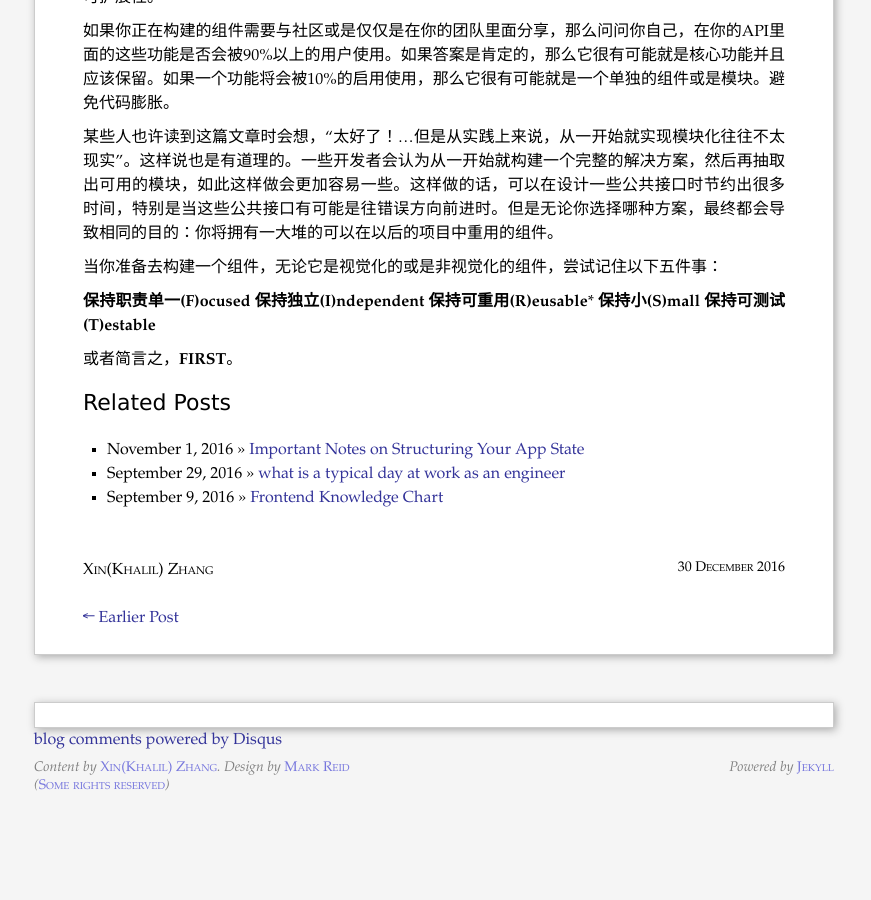
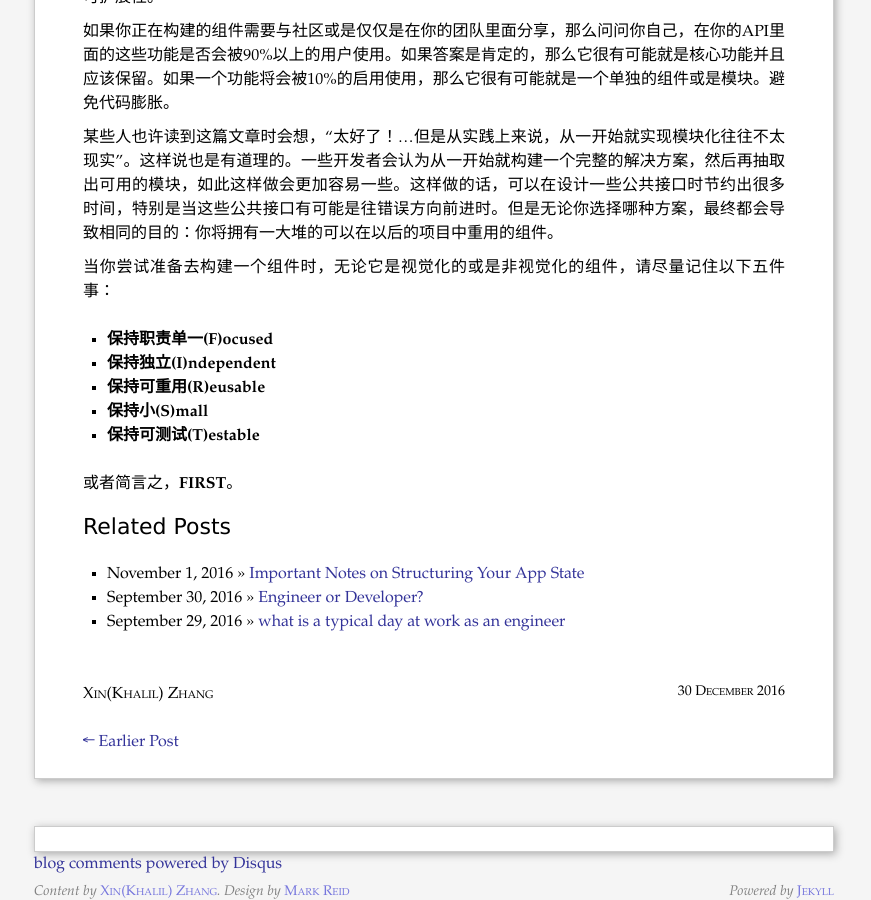
Before and after one commit to starandtina/starandtina.github.io, a Jekyll site: the page built from _posts/2016-12-30-first.md, in a window 1280 px wide and 900 px high, scrolled down 1060 px. Shown: the whole window, without its empty margins (206-1077 px from the left). Built offline with Jekyll 4.4.1, drawn with Linux system fonts in a browser that asks for light colours; comment, search, counter and statistics services are not loaded; before the commit the page ends 1860 px from its top, so only the background shows below that.

Commit message:
fix: Fix styles

```diff
--- /dev/null
+++ b/_posts/2016-09-30-engineer-or-developer.md
@@ -0,0 +1,8 @@
+---
+layout: post
+title: "Engineer or Developer?"
+description: ""
+category:
+tags: []
+---
+{% include JB/setup %}
--- a/_posts/2016-12-30-first.md
+++ b/_posts/2016-12-30-first.md
@@ -38,12 +38,12 @@ tags: []
 
 某些人也许读到这篇文章时会想，“太好了！...但是从实践上来说，从一开始就实现模块化往往不太现实”。这样说也是有道理的。一些开发者会认为从一开始就构建一个完整的解决方案，然后再抽取出可用的模块，如此这样做会更加容易一些。这样做的话，可以在设计一些公共接口时节约出很多时间，特别是当这些公共接口有可能是往错误方向前进时。但是无论你选择哪种方案，最终都会导致相同的目的：你将拥有一大堆的可以在以后的项目中重用的组件。
 
-当你准备去构建一个组件，无论它是视觉化的或是非视觉化的组件，尝试记住以下五件事：
+当你尝试准备去构建一个组件时，无论它是视觉化的或是非视觉化的组件，请尽量记住以下五件事：
 
-**保持职责单一(F)ocused**
-**保持独立(I)ndependent**
-**保持可重用(R)eusable***
-**保持小(S)mall**
-**保持可测试(T)estable**
+- **保持职责单一(F)ocused**
+- **保持独立(I)ndependent**
+- **保持可重用(R)eusable**
+- **保持小(S)mall**
+- **保持可测试(T)estable**
 
 或者简言之，**FIRST**。
```
